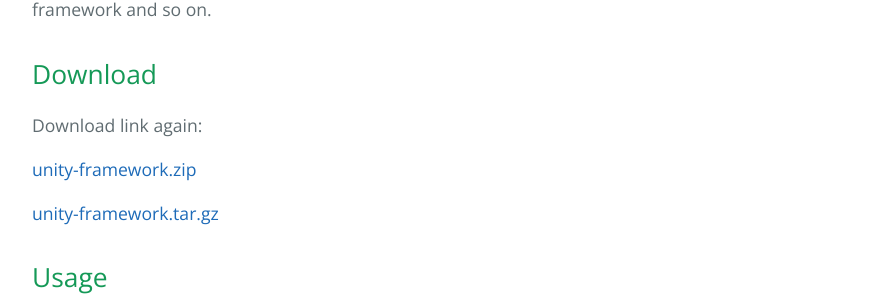
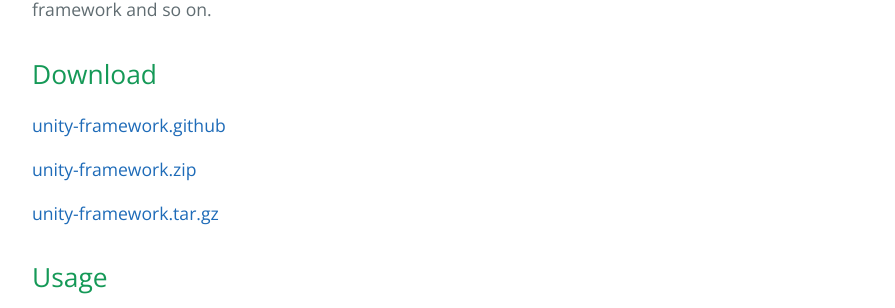
Before and after one commit to aidoTank/u3d-framework, a Jekyll site: the page built from index.md, in a window 1280 px wide. Shown: the part 786-1094 px from the top of the page, without its empty margins (192-1087 px from the left). Built offline with Jekyll 4.4.1, drawn with Linux system fonts in a browser that asks for light colours; our own code applies the rules of GitHub Pages for plain Markdown files.

Commit message:
unity framework
Signed-off-by: abaojin <abaojin@gmail.com>

```diff
--- a/index.md
+++ b/index.md
@@ -14,7 +14,7 @@ Framework to achieve a strong network layer, based on protobuf, integrated power
 
 ## Download
 
-Download link again:
+[unity-framework.github](https://github.com/hellowod/unity-framework)
 
 [unity-framework.zip](https://codeload.github.com/hellowod/unity-framework/zip/master)
 
```
